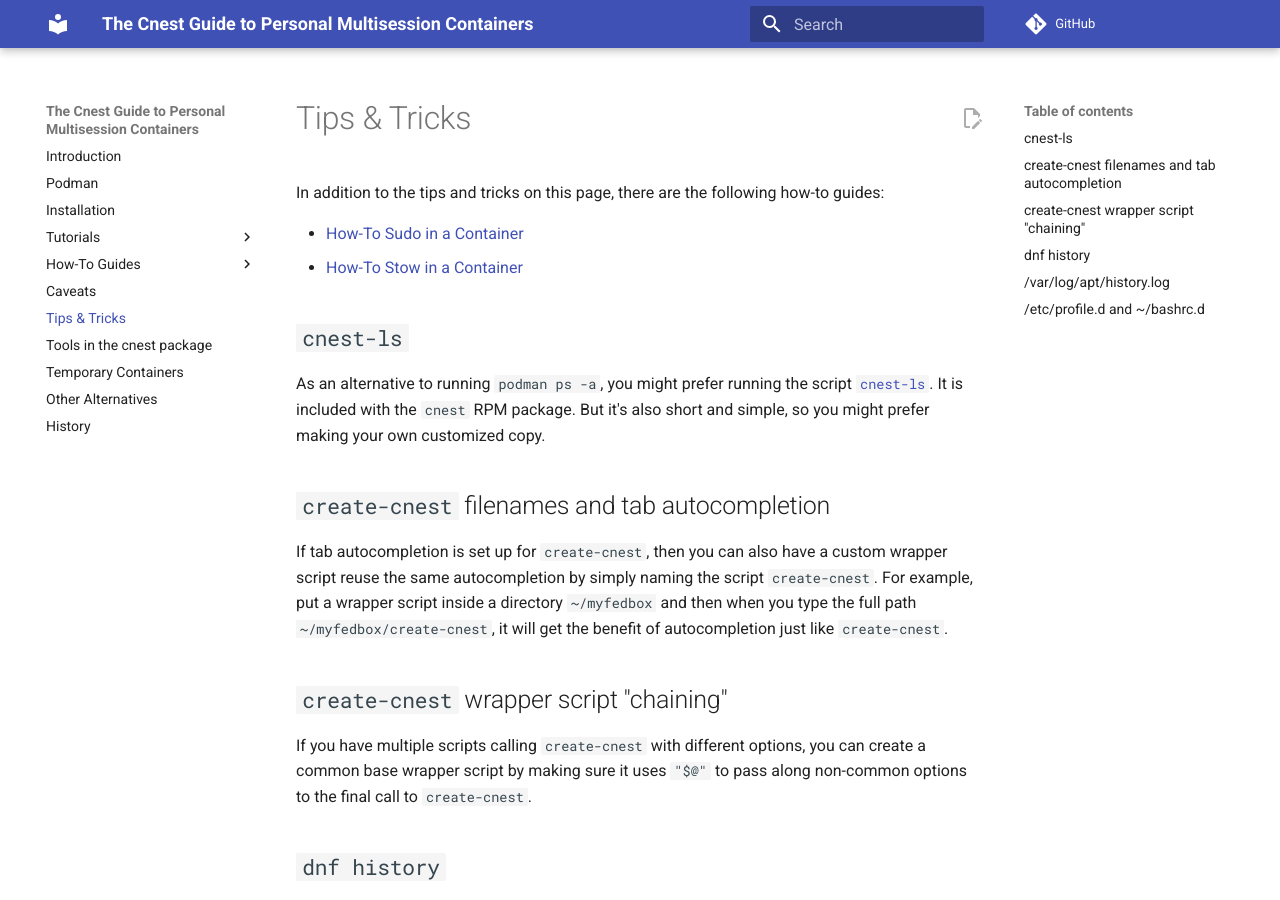
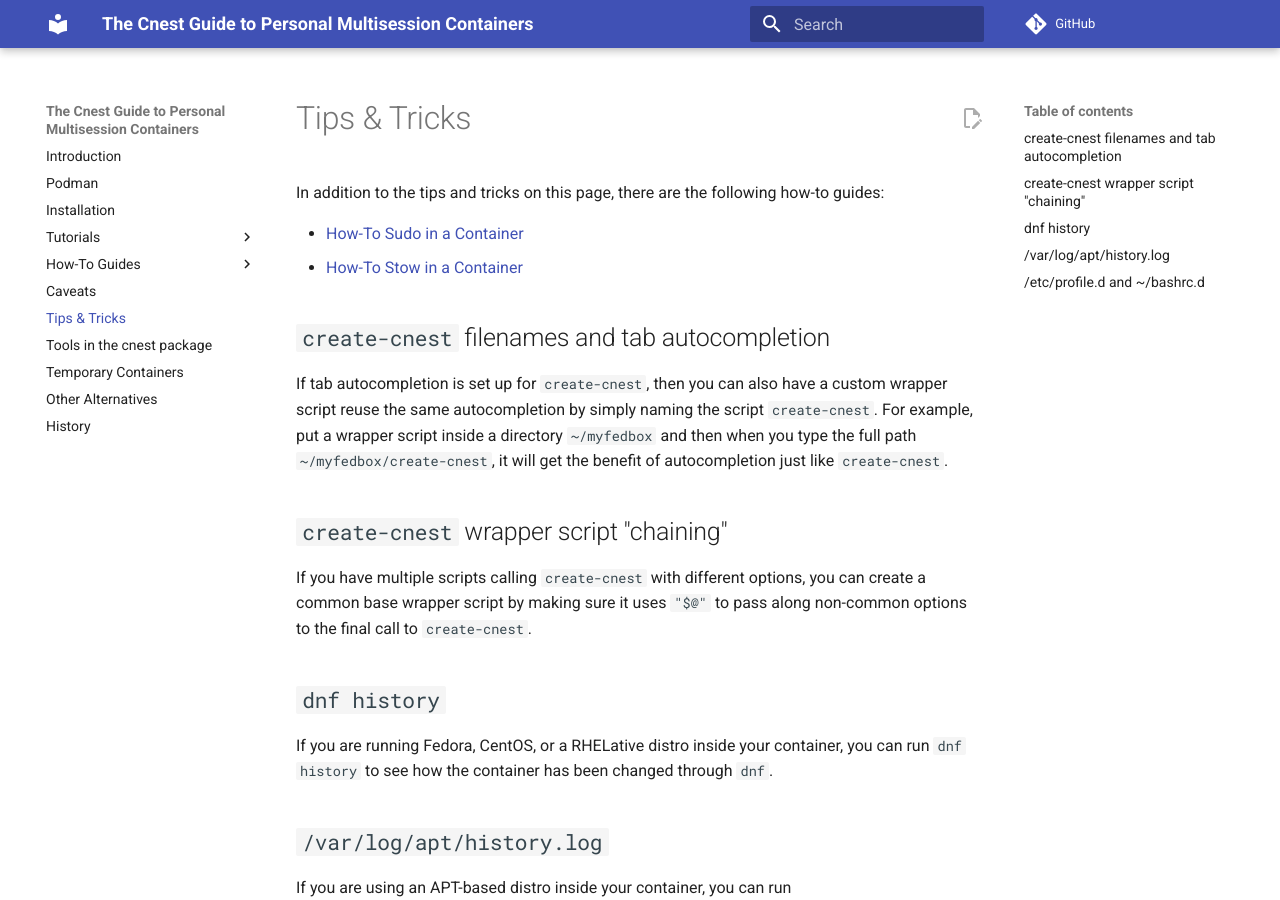
Before and after one commit to castedo/cnest, an MkDocs documentation site: the page built from docs/tips.md, in a window 1280 px wide and 900 px high. Built offline with MkDocs 1.6.1 and Material for MkDocs 9.7.7, drawn with Linux system fonts in a browser that asks for light colours; comment, search, counter and statistics services are not loaded.

Commit message:
remove cnest-ls

```diff
--- a/docs/tips.md
+++ b/docs/tips.md
@@ -5,15 +5,6 @@ In addition to the tips and tricks on this page, there are the following how-to
 
 * [How-To Sudo in a Container](howto/sudo.md)
 * [How-To Stow in a Container](howto/stow.md)
-
-
-`cnest-ls`
-----------
-
-As an alternative to running `podman ps -a`, you might prefer running the script
-[`cnest-ls`](https://github.com/castedo/cnest/tree/main/bin/cnest-ls).
-It is included with the `cnest` RPM package. But it's also short and simple, so you
-might prefer making your own customized copy.
 
 
 `create-cnest` filenames and tab autocompletion
```
Also changed, not shown: 2 other files.
